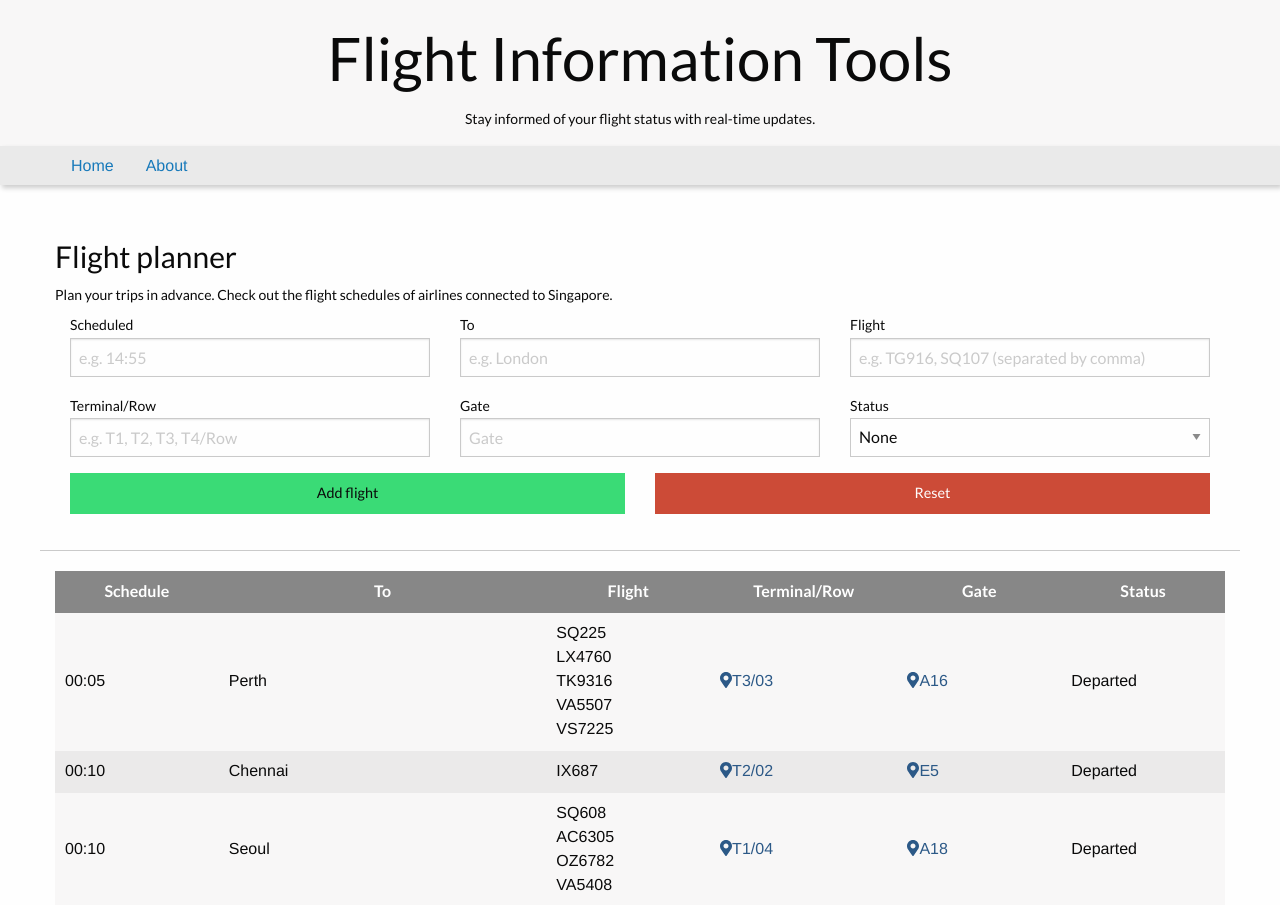
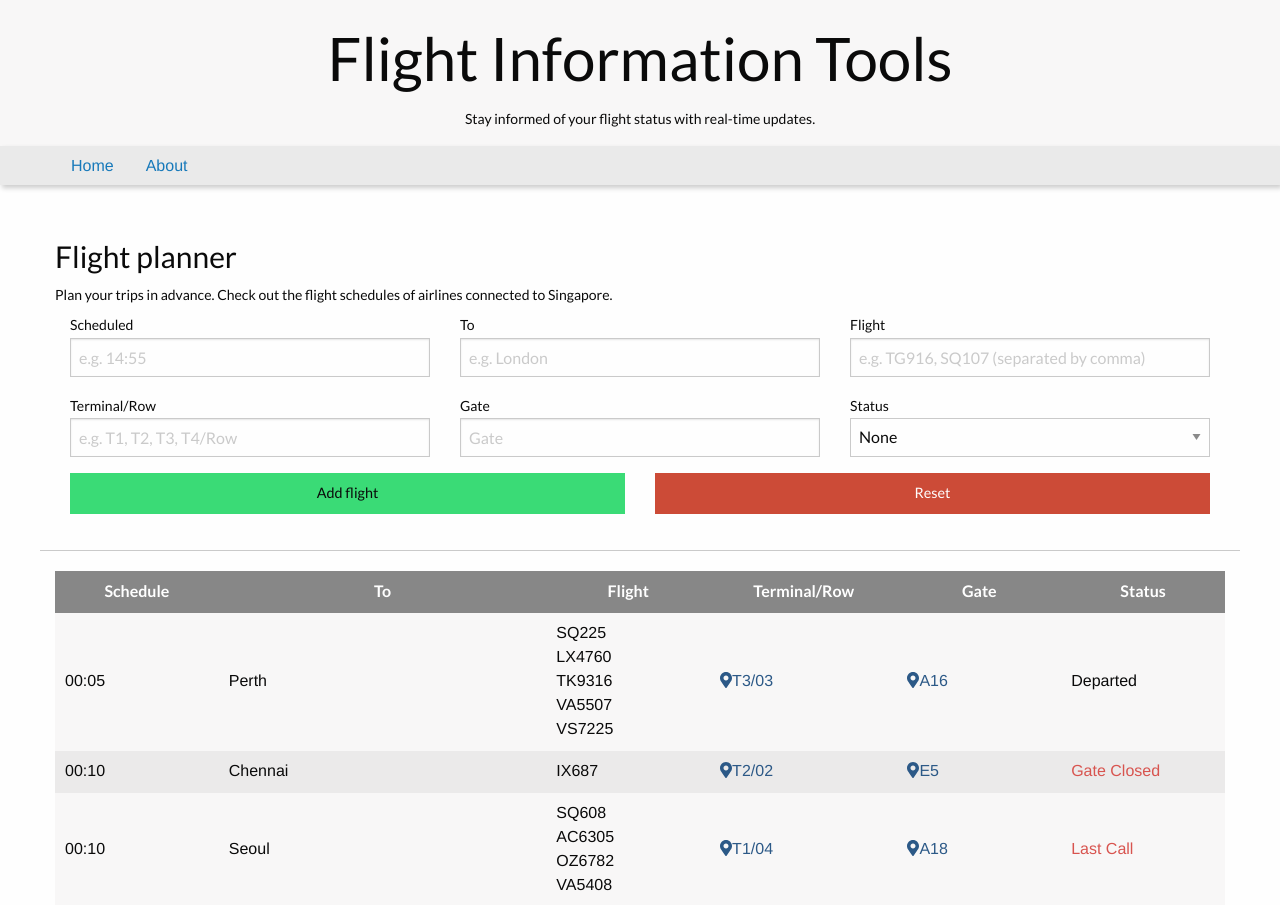
Before and after one commit to marutpun/flight-planner, a React (Vite) app: page / in a window 1280 px wide. Shown: the top 905 px of the page. Built offline with nearby package versions, Linux system fonts and the light colour scheme.

Commit message:
add status color

```diff
--- a/src/components/status/index.js
+++ b/src/components/status/index.js
@@ -9,6 +9,7 @@ import {
   InfoCity,
   Info,
   InfoTerminal,
+  InfoStatus,
 } from './styles/status';
 
 export default function Status({ children, ...restProps }) {
@@ -50,3 +51,7 @@ Status.Info = function StatusInfo({ children, ...restProps }) {
 Status.InfoTerminal = function StatusInfoTerminal({ children, ...restProps }) {
   return <InfoTerminal {...restProps}>{children}</InfoTerminal>;
 };
+
+Status.InfoStatus = function StatusInfoStatus({ children, ...restProps }) {
+  return <InfoStatus {...restProps}>{children}</InfoStatus>;
+};
--- a/src/components/status/styles/status.js
+++ b/src/components/status/styles/status.js
@@ -43,3 +43,18 @@ export const InfoTerminal = styled.span`
   display: block;
   text-transform: uppercase;
 `;
+
+export const InfoStatus = styled.span`
+  //color: hsl(120, 39%, 54%);
+  //color: ${(props) => props.color};
+  color: ${(props) => {
+    if (props.status === 1) {
+      return 'hsl(0,0%,4%)';
+    } else if (props.status === 2 || props.status === 3 || props.status === 4) {
+      return 'hsl(2, 64%, 58%)';
+    } else {
+      return 'hsl(120, 39%, 54%)';
+    }
+  }};
+  display: block;
+`;
--- a/src/containers/planner.js
+++ b/src/containers/planner.js
@@ -20,7 +20,9 @@ export function PlannerContainer() {
 
   const _handleSubmit = (event) => {
     event.preventDefault();
+
     dispatch(addFlight(input));
+
     setInput({
       schedule: '',
       to: '',
@@ -49,6 +51,7 @@ export function PlannerContainer() {
                 name="schedule"
                 onChange={_handleInput}
                 value={input.schedule}
+                required
               />
             </Planner.Label>
           </div>
@@ -61,6 +64,7 @@ export function PlannerContainer() {
                 name="to"
                 onChange={_handleInput}
                 value={input.to}
+                required
               />
             </Planner.Label>
           </div>
@@ -73,6 +77,7 @@ export function PlannerContainer() {
                 name="flight"
                 onChange={_handleInput}
                 value={input.flight}
+                required
               />
             </Planner.Label>
           </div>
@@ -85,6 +90,7 @@ export function PlannerContainer() {
                 name="terminal"
                 onChange={_handleInput}
                 value={input.terminal}
+                required
               />
             </Planner.Label>
           </div>
@@ -97,6 +103,7 @@ export function PlannerContainer() {
                 name="gate"
                 onChange={_handleInput}
                 value={input.gate}
+                required
               />
             </Planner.Label>
           </div>
@@ -106,13 +113,15 @@ export function PlannerContainer() {
               <select
                 name="status"
                 onChange={_handleInput}
+                required
                 value={input.status}
               >
                 <option value="0">None</option>
                 <option value="1">Departed</option>
                 <option value="2">Gate Closed</option>
-                <option value="3">Gate Closing</option>
-                <option value="4">Gate Open</option>
+                <option value="3">Last Call</option>
+                <option value="4">Gate Closing</option>
+                <option value="5">Gate Open</option>
               </select>
             </Planner.Label>
           </div>
--- a/src/containers/status.js
+++ b/src/containers/status.js
@@ -34,7 +34,11 @@ export function StatusContainer() {
           {flight.gate}
         </Status.InfoTerminal>
       </td>
-      <td>{valueToStatus(flight.status)}</td>
+      <td>
+        <Status.InfoStatus status={flight.status}>
+          {valueToStatus(flight.status)}
+        </Status.InfoStatus>
+      </td>
     </Status.TrBackground>
   ));
 
--- a/src/redux/flight.js
+++ b/src/redux/flight.js
@@ -29,7 +29,7 @@ const initialState = {
       flight: ['ix687'],
       terminal: 't2/02',
       gate: 'e5',
-      status: 1,
+      status: 2,
     },
     {
       id: generateId(),
@@ -38,7 +38,7 @@ const initialState = {
       flight: ['sq608', 'ac6305', 'oz6782', 'va5408'],
       terminal: 't1/04',
       gate: 'a18',
-      status: 1,
+      status: 3,
     },
     {
       id: generateId(),
@@ -47,7 +47,7 @@ const initialState = {
       flight: ['ca970', 'sq5870'],
       terminal: 't1/04',
       gate: 'd37',
-      status: 1,
+      status: 4,
     },
     {
       id: generateId(),
@@ -56,7 +56,7 @@ const initialState = {
       flight: ['sq336', 'sk8046', 'va5674'],
       terminal: 't3/03',
       gate: 'a4',
-      status: 1,
+      status: 4,
     },
     {
       id: generateId(),
@@ -65,7 +65,7 @@ const initialState = {
       flight: ['5j548'],
       terminal: 't2/08',
       gate: 'f32',
-      status: 1,
+      status: 5,
     },
     {
       id: generateId(),
@@ -74,7 +74,7 @@ const initialState = {
       flight: ['sq362'],
       terminal: 't3/03',
       gate: 'a12',
-      status: 1,
+      status: 5,
     },
   ],
 };
--- a/src/utils/index.js
+++ b/src/utils/index.js
@@ -5,8 +5,10 @@ export function valueToStatus(val) {
     case 2:
       return 'Gate Closed';
     case 3:
+      return 'Last Call';
+    case 4:
       return 'Gate Closing';
-    case 4:
+    case 5:
       return 'Gate Open';
     default:
       return 'None';
```
